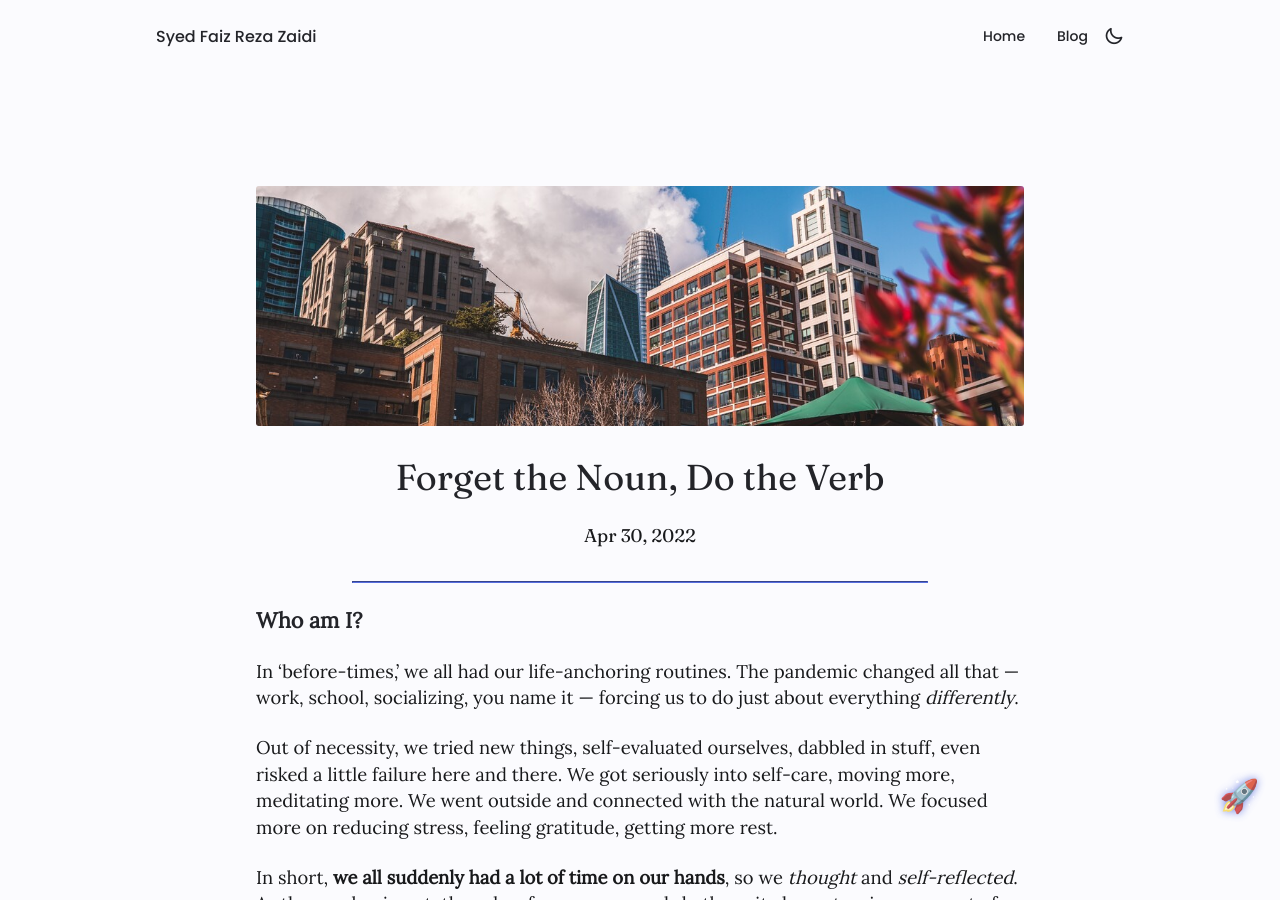
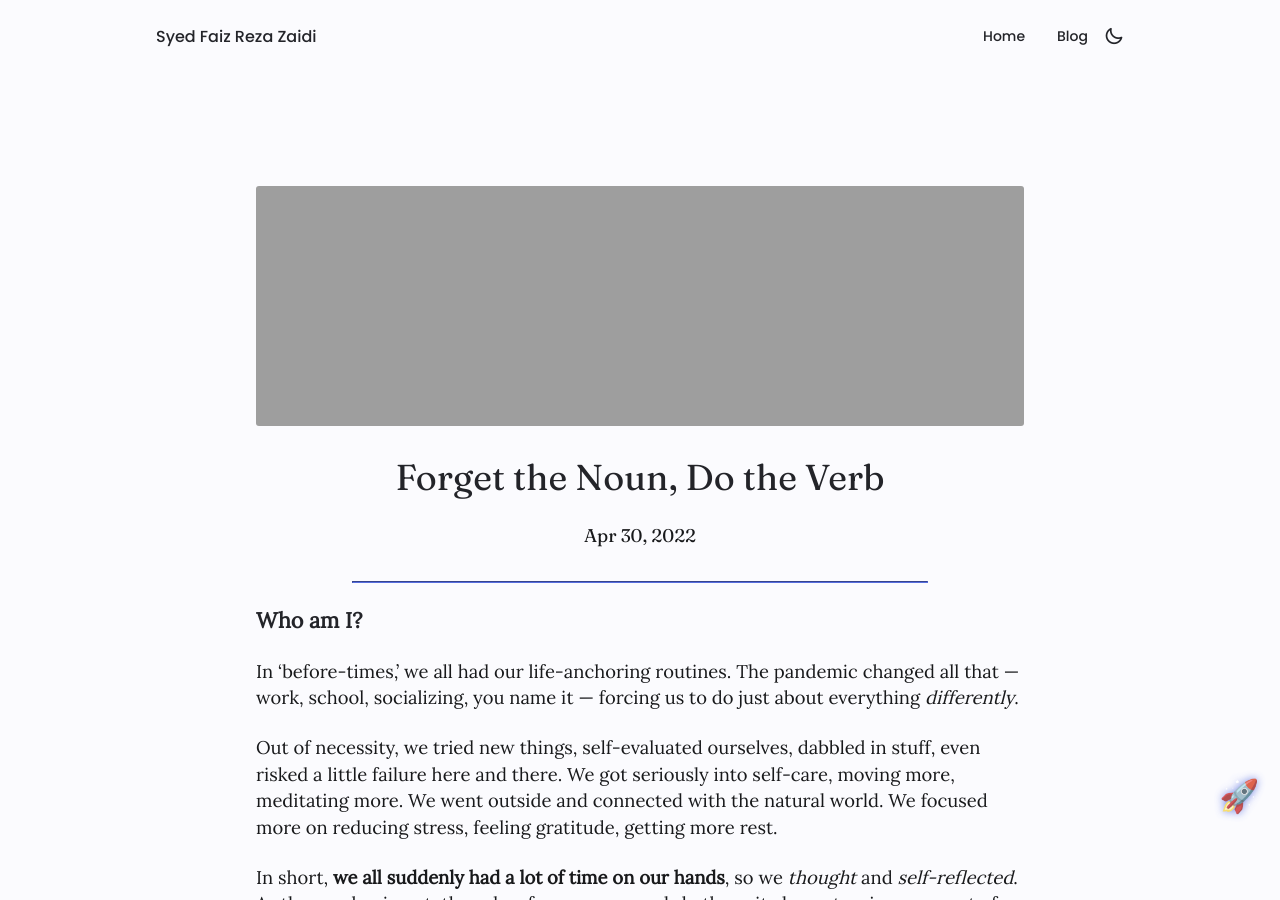
Before and after one commit to thefuzz25/Alt_Portfolio, a Jekyll site: the page built from _posts/2022-04-30-Forget-the-Noun,-Do-the-Verb.md, in a window 1280 px wide and 900 px high. Built offline with Jekyll 4.4.1, drawn with Linux system fonts in a browser that asks for light colours.

Commit message:
Update 2022-04-30-Forget-the-Noun,-Do-the-Verb.md

```diff
--- a/_posts/2022-04-30-Forget-the-Noun,-Do-the-Verb.md
+++ b/_posts/2022-04-30-Forget-the-Noun,-Do-the-Verb.md
@@ -1,7 +1,7 @@
 ---
 layout: post
 title: Forget the Noun, Do the Verb
-thumbnail: salesforce-sf.jpeg
+thumbnail: Forget-the-Noun,-Do-the-Verb.jpg
 ---
 ### Who am I?
 
```
